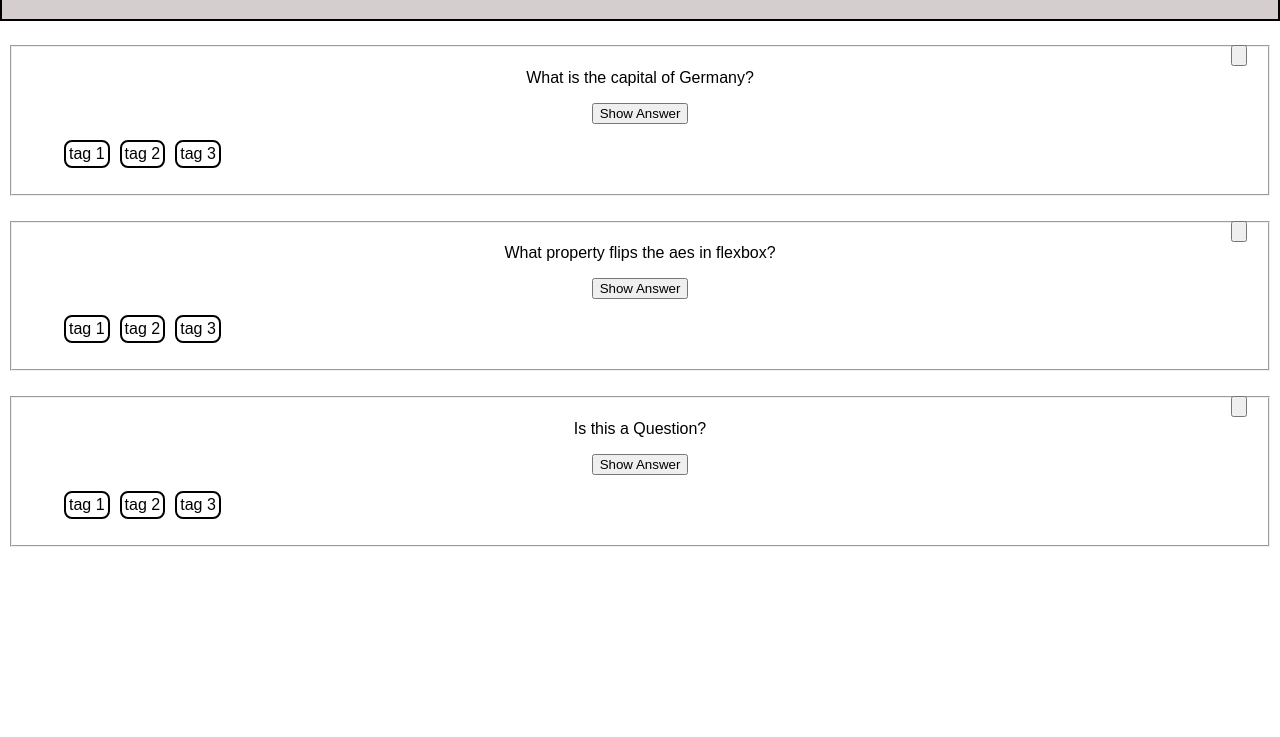
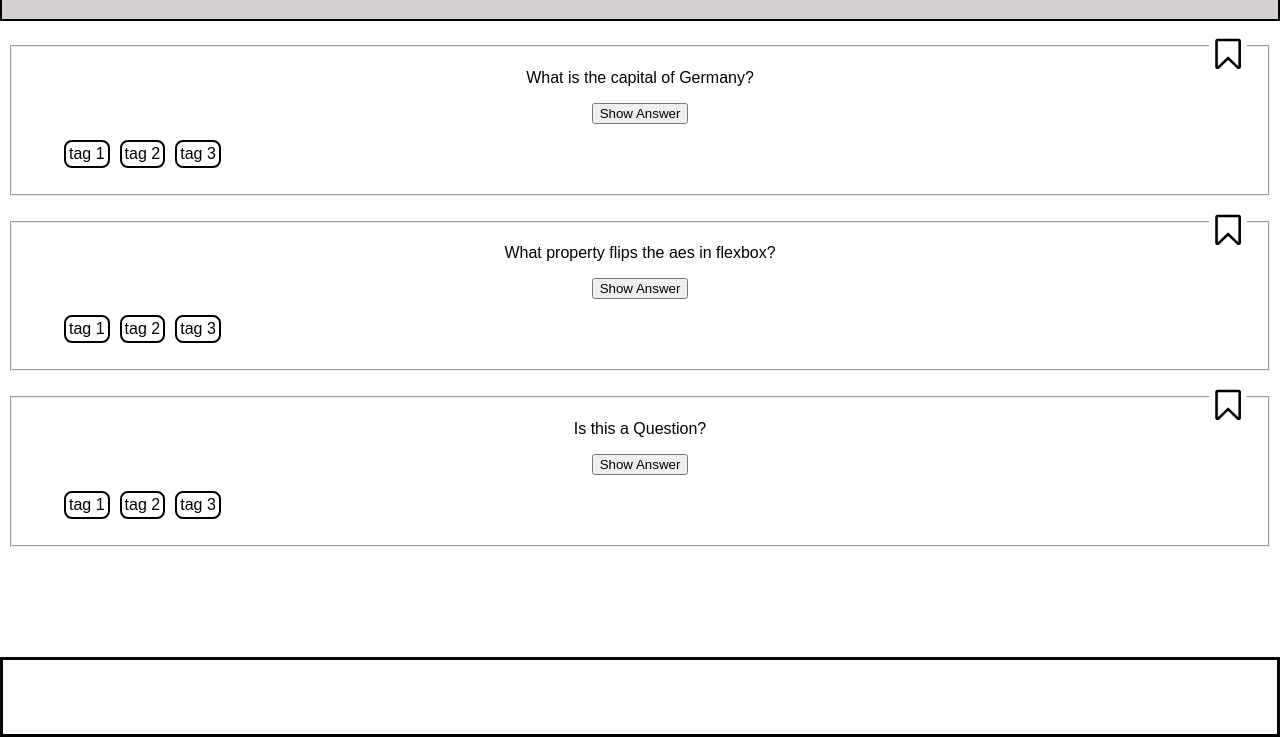
Before and after one commit to M-Bohmann/QuizApp, a plain HTML site: page index.html in a window 1280 px wide. Shown: the part 63-800 px from the top of the page. Drawn offline with Linux system fonts and the light colour scheme.

Commit message:
add footer-navbar

```diff
--- a/index.html
+++ b/index.html
@@ -6,6 +6,10 @@
     <meta name="viewport" content="width=device-width, initial-scale=1.0" />
     <title>Quiz App</title>
     <link rel="stylesheet" href="styles.css" />
+    <link
+      rel="stylesheet"
+      href="https://cdnjs.cloudflare.com/ajax/libs/font-awesome/4.7.0/css/font-awesome.min.css"
+    />
   </head>
   <body>
     <header>
@@ -14,7 +18,9 @@
     <main>
       <section>
         <fieldset>
-          <button class="bookmark"><img src="" alt="" /></button>
+          <button class="bookmark">
+            <i class="fa fa-bookmark-o" style="font-size: 36px"></i>
+          </button>
           <p>What is the capital of Germany?</p>
           <button>Show Answer</button>
           <ul>
@@ -26,7 +32,9 @@
       </section>
       <section>
         <fieldset>
-          <button class="bookmark"><img src="" alt="" /></button>
+          <button class="bookmark">
+            <i class="fa fa-bookmark-o" style="font-size: 36px"></i>
+          </button>
           <p>What property flips the aes in flexbox?</p>
           <button>Show Answer</button>
           <ul>
@@ -38,7 +46,9 @@
       </section>
       <section>
         <fieldset>
-          <button class="bookmark"><img src="" alt="" /></button>
+          <button class="bookmark">
+            <i class="fa fa-bookmark-o" style="font-size: 36px"></i>
+          </button>
           <p>Is this a Question?</p>
           <button>Show Answer</button>
           <ul>
@@ -49,5 +59,13 @@
         </fieldset>
       </section>
     </main>
+    <footer>
+      <nav>
+      <a href=""><img></img></a>
+      <a href=""><img></img></a>
+      <a href=""><img></img></a>
+      </nav>
+    </footer>
+
   </body>
 </html>
--- a/styles.css
+++ b/styles.css
@@ -16,6 +16,7 @@ header {
 
 main {
   padding-top: 100px;
+  padding-bottom: 100px;
 }
 
 section {
@@ -26,8 +27,10 @@ section {
 }
 .bookmark {
   position: absolute;
-  top: 0;
+  top: -10px;
   right: 25px;
+  background-color: white;
+  border: none;
 }
 
 ul {
@@ -42,3 +45,13 @@ li {
   padding: 3px;
   border-radius: 8px;
 }
+
+footer {
+  position: fixed;
+  border: 3px solid black;
+  width: 100%;
+  display: flex;
+  bottom: 0;
+  left: 0;
+  height: 80px;
+}
```
